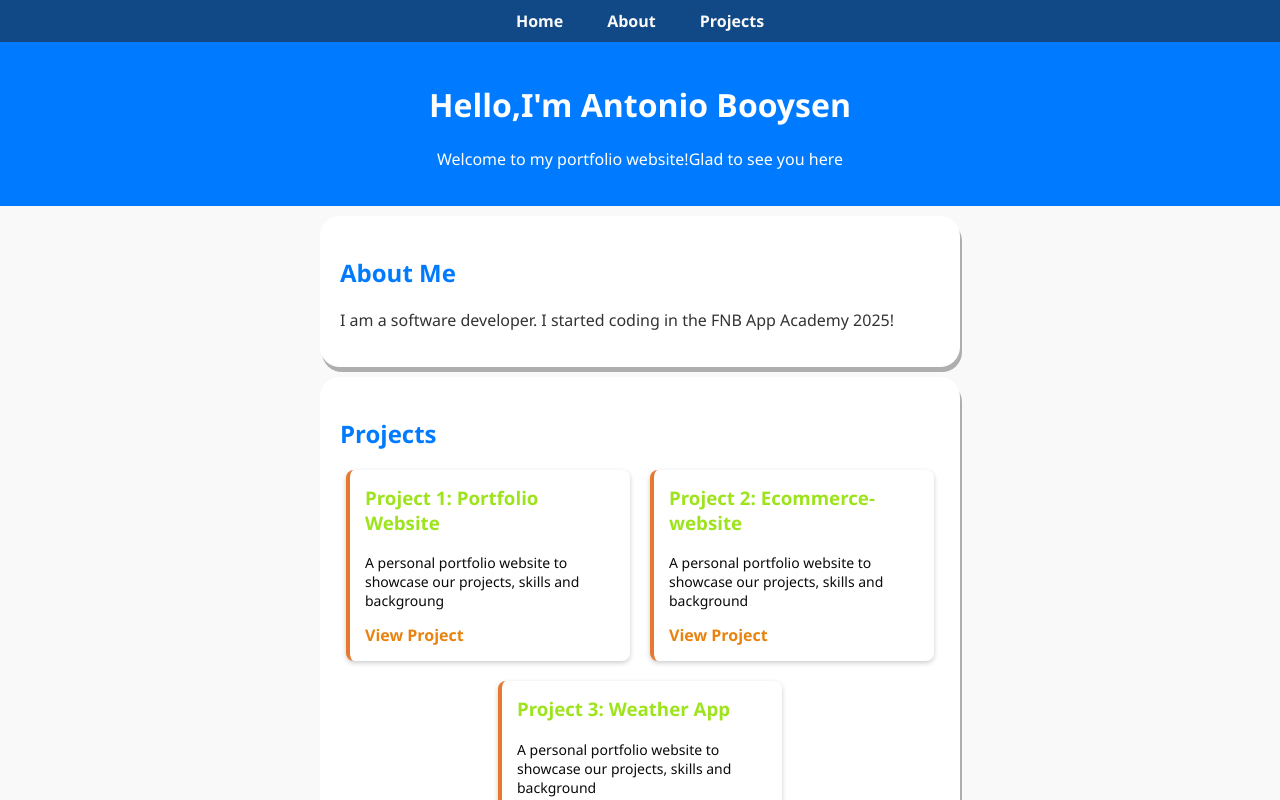
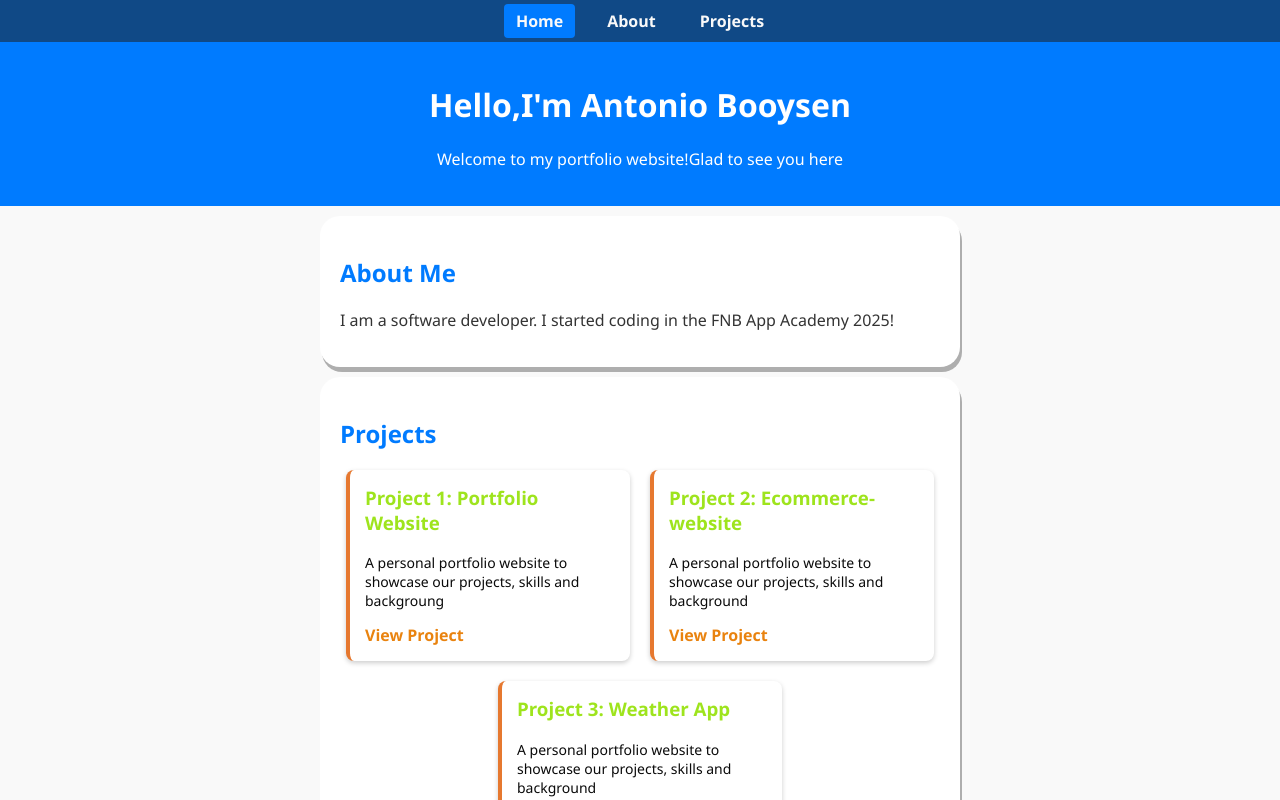
Before and after one commit to Tonytones86/Portfolio-Website, a plain HTML site: page index.html in a window 1280 px wide. In both pictures the pointer is over the link "Home". Shown: the top 800 px of the page. Drawn offline with Linux system fonts and the light colour scheme.

Commit message:
css update

```diff
--- a/style.css
+++ b/style.css
@@ -131,4 +131,6 @@ nav{
     transition: background-color 0.2s ease;
 }
 
-.navbar > li > a:hover
+.navbar > li > a:hover{
+    background-color: #007bff;
+}
```
